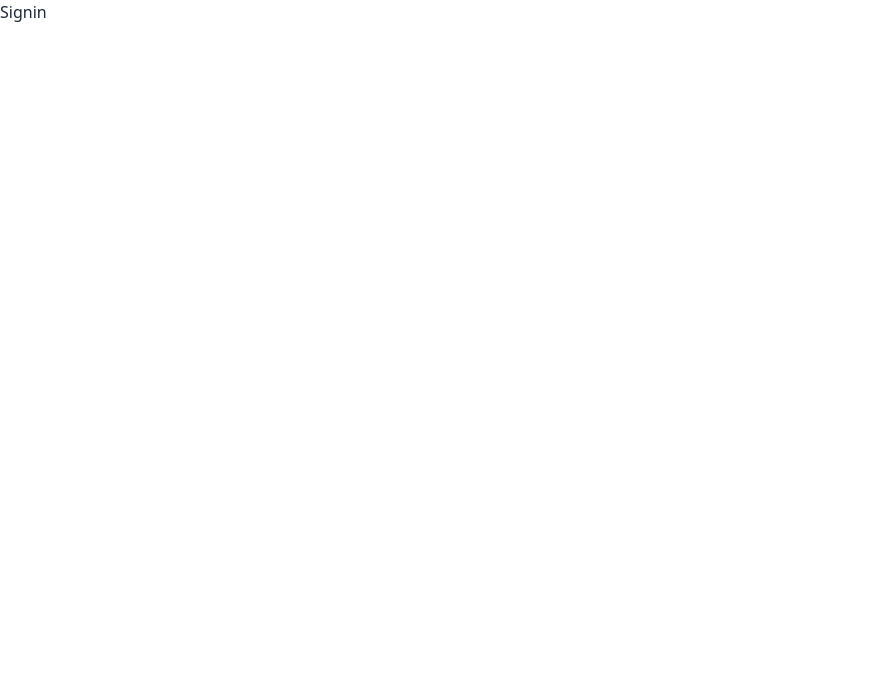
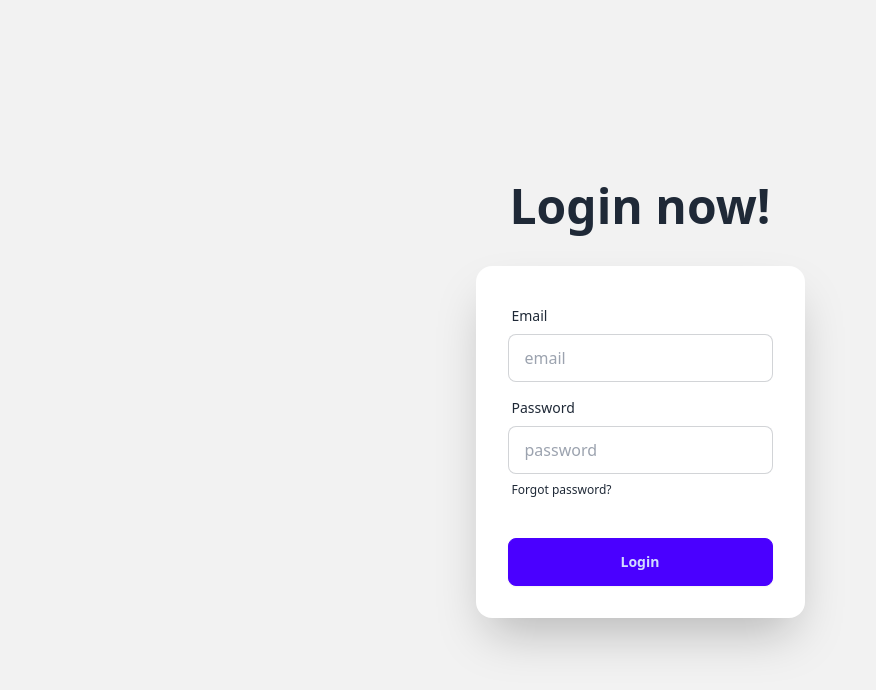
Before and after one commit to shariful-github/coffee-shop, a React (Vite) app in the folder coffee-store-client/: page /signin in a window 1280 px wide. Shown: the top 690 px of the page, without its empty margins (0-876 px from the left). Built offline with nearby package versions, Linux system fonts and the light colour scheme.

Commit message:
update last login time to the db

```diff
--- a/coffee-store-client/src/Providers/AuthProvider.jsx
+++ b/coffee-store-client/src/Providers/AuthProvider.jsx
@@ -1,5 +1,5 @@
 import { createContext, useState } from "react";
-import { createUserWithEmailAndPassword, getAuth } from "firebase/auth";
+import { createUserWithEmailAndPassword, getAuth, signInWithEmailAndPassword } from "firebase/auth";
 import app from "../firebase/firebase.config";
 
 export const AuthContext = createContext(null);
@@ -13,10 +13,15 @@ const AuthProvider = ({ children }) => {
         return createUserWithEmailAndPassword(auth, email, password);
     }
 
+    const signin = (email, password) =>{
+        return signInWithEmailAndPassword(auth, email, password);
+    }
+
     const userInfo = {
         user,
         loading,
-        createUser
+        createUser,
+        signin
     }
 
     return (
--- a/coffee-store-client/src/components/SignIn.jsx
+++ b/coffee-store-client/src/components/SignIn.jsx
@@ -1,9 +1,63 @@
-import React from 'react';
+import React, { useContext } from 'react';
+import { AuthContext } from '../Providers/AuthProvider';
 
 const SignIn = () => {
+    const { signin } = useContext(AuthContext);
+
+    const handleSignin = (event) => {
+        event.preventDefault();
+        const form = event.target;
+        const email = form.email.value;
+        const password = form.password.value;
+
+        signin(email, password)
+            .then(result => {
+                console.log(result.user);
+                const user = {
+                    email,
+                    lastLoggedAt: result.user.metadata.lastSignInTime
+                }
+                fetch('http://localhost:5000/signin', {
+                    method: 'PATCH',
+                    headers:{
+                        'content-type': 'application/json',
+                    },
+                    body: JSON.stringify(user)
+                })
+                    .then(res => res.json())
+                    .then(result => {
+                        console.log(result);
+                    })
+            })
+            .catch(error => console.log(error.message))
+    }
     return (
-        <div>
-            <h1>Signin</h1>
+        <div className="hero min-h-screen bg-base-200">
+            <div className="hero-content flex-col">
+                <h1 className="text-5xl font-bold mb-5">Login now!</h1>
+                <div className="card shrink-0 w-full max-w-sm shadow-2xl bg-base-100">
+                    <form onSubmit={handleSignin} className="card-body">
+                        <div className="form-control">
+                            <label className="label">
+                                <span className="label-text">Email</span>
+                            </label>
+                            <input name="email" type="email" placeholder="email" className="input input-bordered" required />
+                        </div>
+                        <div className="form-control">
+                            <label className="label">
+                                <span className="label-text">Password</span>
+                            </label>
+                            <input name="password" type="password" placeholder="password" className="input input-bordered" required />
+                            <label className="label">
+                                <a href="#" className="label-text-alt link link-hover">Forgot password?</a>
+                            </label>
+                        </div>
+                        <div className="form-control mt-6">
+                            <button className="btn btn-primary">Login</button>
+                        </div>
+                    </form>
+                </div>
+            </div>
         </div>
     );
 };
--- a/coffee-store-client/src/components/Users.jsx
+++ b/coffee-store-client/src/components/Users.jsx
@@ -1,13 +1,28 @@
-import React from 'react';
+import React, { useState } from 'react';
 import { useLoaderData } from 'react-router-dom';
 
 const Users = () => {
     const loadedUsers = useLoaderData();
+    const [users, setUsers] = useState(loadedUsers);
     let serial = 0;
+
+    const handleDelete = id => {
+        fetch(`http://localhost:5000/user/${id}`, {
+            method: 'DELETE'
+        })
+            .then(res => res.json())
+            .then(result => {
+                if (result.deletedCount === 1) {
+                    console.log('User successfully deleted');
+                    const remainingUsers = users.filter(user => user._id !== id);
+                    setUsers(remainingUsers);
+                }
+            })
+    }
 
     return (
         <div className="overflow-x-auto">
-            <h1 className='text-center my-8 font-bold text-3xl'>Total User: {loadedUsers.length}</h1>
+            <h1 className='text-center my-8 font-bold text-3xl'>Total User: {users.length}</h1>
             <table className="table w-1/2 mx-auto">
                 {/* head */}
                 <thead>
@@ -15,16 +30,24 @@ const Users = () => {
                         <th>Serial</th>
                         <th>Email</th>
                         <th>Creation Time</th>
+                        <th>Last Login</th>
+                        <th>Action</th>
                     </tr>
                 </thead>
                 <tbody>
                     {/* row  */}
                     {
-                        loadedUsers.map(user =>
+                        users.map(user =>
                             <tr key={user._id}>
-                                <th>{serial = serial+1}</th>
+                                <th>{serial = serial + 1}</th>
                                 <td>{user.email}</td>
                                 <td>{user.createdAt}</td>
+                                <td>{user.lastLoggedAt}</td>
+                                <td>
+                                    <button onClick={() => handleDelete(user._id)} className="btn btn-circle btn-outline">
+                                        <svg xmlns="http://www.w3.org/2000/svg" className="h-6 w-6" fill="none" viewBox="0 0 24 24" stroke="currentColor"><path strokeLinecap="round" strokeLinejoin="round" strokeWidth="2" d="M6 18L18 6M6 6l12 12" /></svg>
+                                    </button>
+                                </td>
                             </tr>
                         )
                     }
```
Also changed, not shown: 1 other file (tests, documents, lock files or other folders).
